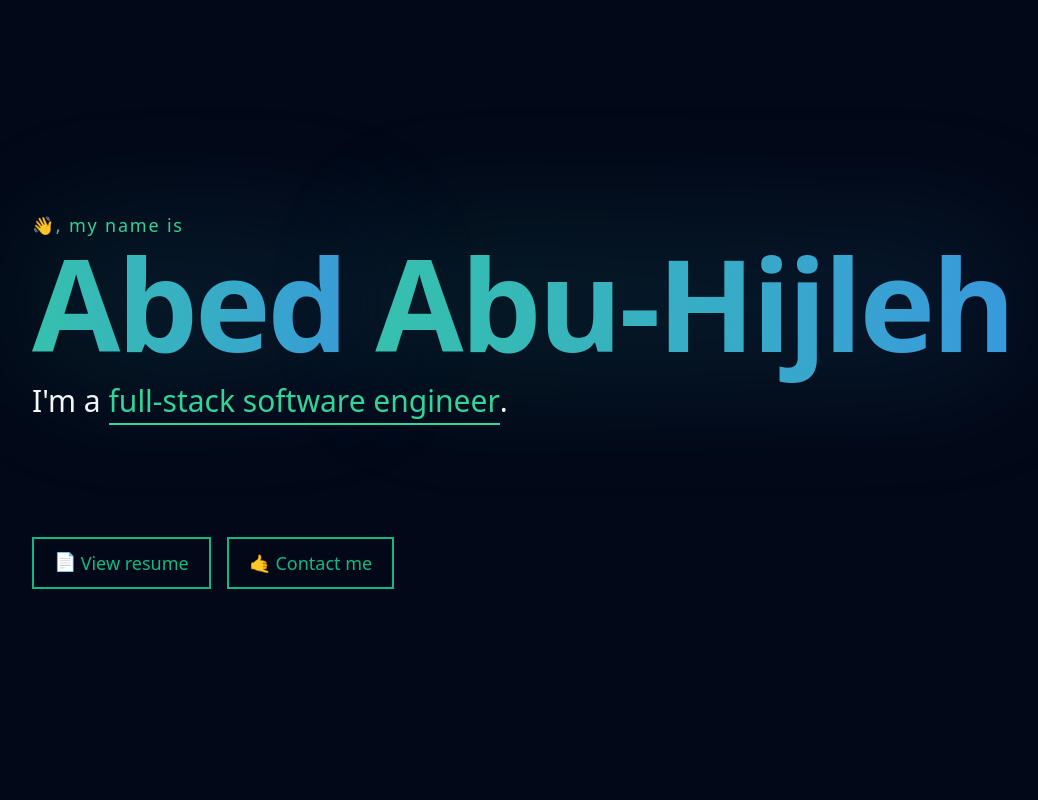
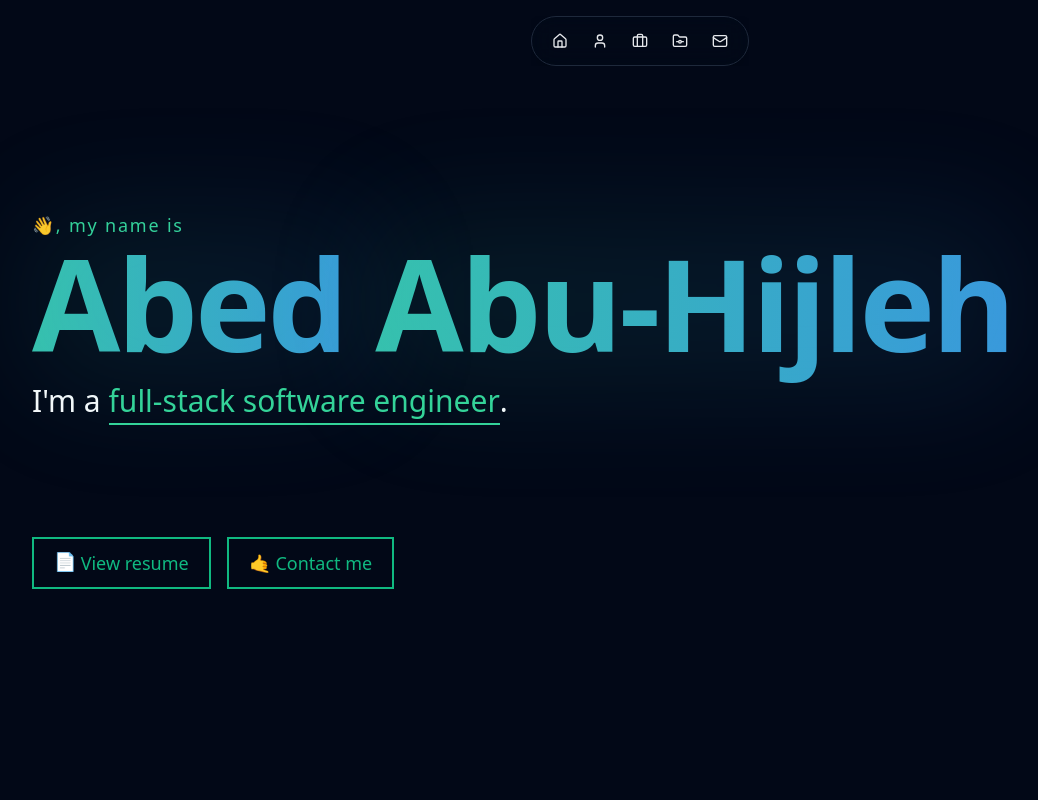
Before and after one commit to aabuhijleh/portfolio-v1, a Next.js app: page / in a window 1280 px wide. Shown: the top 800 px of the page, without its empty margins (0-1038 px from the left). Built offline with nearby package versions, Linux system fonts and the light colour scheme; some icons are missing.

Commit message:
feat: add header

```diff
--- a/app/page.tsx
+++ b/app/page.tsx
@@ -4,10 +4,11 @@ import { Contact } from "~/components/contact";
 import { Work } from "~/components/work";
 import { Projects } from "~/components/projects";
 import { Footer } from "~/components/footer";
-
+import { Header } from "~/components/header";
 export default function Home() {
   return (
     <main className="mx-auto max-w-screen-xl px-8">
+      <Header />
       <Hero />
       <About />
       <Work />
--- a/components/about.tsx
+++ b/components/about.tsx
@@ -49,7 +49,7 @@ export const About = () => {
         "Electron",
       ],
     },
-    quote: "Coding for food 🍕",
+    quote: "Coding for food",
 };`;
 
   const codeString = isMobile ? codeStringMobile : codeStringDesktop;
--- /dev/null
+++ b/components/header.tsx
@@ -0,0 +1,91 @@
+"use client";
+
+import { useEffect, useState } from "react";
+import { Home, User, Briefcase, FolderGit, Mail } from "lucide-react";
+
+export const Header = () => {
+  const [lastScrollY, setLastScrollY] = useState(0);
+  const [show, setShow] = useState(true);
+
+  useEffect(() => {
+    const controlNavbar = () => {
+      if (window.scrollY > lastScrollY && window.scrollY > 100) {
+        setShow(false);
+      } else {
+        setShow(true);
+      }
+      setLastScrollY(window.scrollY);
+    };
+
+    window.addEventListener("scroll", controlNavbar);
+    return () => window.removeEventListener("scroll", controlNavbar);
+  }, [lastScrollY]);
+
+  return (
+    <header
+      className={`fixed left-1/2 top-4 z-50 -translate-x-1/2 overflow-hidden transition-transform duration-300 ${
+        show ? "translate-y-0" : "-translate-y-[calc(100%+2rem)]"
+      }`}
+    >
+      <nav className="group relative rounded-full border bg-gray-900/10 px-3 py-2 shadow-lg drop-shadow-2xl backdrop-blur-md transition-all duration-500 ease-in-out hover:bg-gray-900/20">
+        <ul className="flex items-center justify-center gap-2 transition-all duration-500 group-hover:gap-6">
+          <li className="animate-fade-side" style={{ animationDelay: "0ms" }}>
+            <a
+              href="#home"
+              className="group/item flex h-8 w-8 flex-col items-center justify-center rounded-full transition-all duration-500 hover:bg-emerald-500/10 group-hover:h-16 group-hover:w-16"
+            >
+              <Home className="h-4 w-4 transform text-gray-200 transition-all duration-500 group-hover/item:scale-125 group-hover/item:text-emerald-400" />
+              <span className="absolute mt-1 scale-0 text-xs font-medium text-gray-200 opacity-0 transition-opacity duration-500 group-hover:relative group-hover:scale-100 group-hover/item:text-emerald-400 group-hover:opacity-100">
+                Home
+              </span>
+            </a>
+          </li>
+          <li className="animate-fade-side" style={{ animationDelay: "150ms" }}>
+            <a
+              href="#about"
+              className="group/item flex h-8 w-8 flex-col items-center justify-center rounded-full transition-all duration-500 hover:bg-emerald-500/10 group-hover:h-16 group-hover:w-16"
+            >
+              <User className="h-4 w-4 transform text-gray-200 transition-all duration-500 group-hover/item:scale-125 group-hover/item:text-emerald-400" />
+              <span className="absolute mt-1 scale-0 text-xs font-medium text-gray-200 opacity-0 transition-opacity duration-500 group-hover:relative group-hover:scale-100 group-hover/item:text-emerald-400 group-hover:opacity-100">
+                About
+              </span>
+            </a>
+          </li>
+          <li className="animate-fade-side" style={{ animationDelay: "300ms" }}>
+            <a
+              href="#work"
+              className="group/item flex h-8 w-8 flex-col items-center justify-center rounded-full transition-all duration-500 hover:bg-emerald-500/10 group-hover:h-16 group-hover:w-16"
+            >
+              <Briefcase className="h-4 w-4 transform text-gray-200 transition-all duration-500 group-hover/item:scale-125 group-hover/item:text-emerald-400" />
+              <span className="absolute mt-1 scale-0 text-xs font-medium text-gray-200 opacity-0 transition-opacity duration-500 group-hover:relative group-hover:scale-100 group-hover/item:text-emerald-400 group-hover:opacity-100">
+                Work
+              </span>
+            </a>
+          </li>
+          <li className="animate-fade-side" style={{ animationDelay: "450ms" }}>
+            <a
+              href="#projects"
+              className="group/item flex h-8 w-8 flex-col items-center justify-center rounded-full transition-all duration-500 hover:bg-emerald-500/10 group-hover:h-16 group-hover:w-16"
+            >
+              <FolderGit className="h-4 w-4 transform text-gray-200 transition-all duration-500 group-hover/item:scale-125 group-hover/item:text-emerald-400" />
+              <span className="absolute mt-1 scale-0 text-xs font-medium text-gray-200 opacity-0 transition-opacity duration-500 group-hover:relative group-hover:scale-100 group-hover/item:text-emerald-400 group-hover:opacity-100">
+                Projects
+              </span>
+            </a>
+          </li>
+          <li className="animate-fade-side" style={{ animationDelay: "600ms" }}>
+            <a
+              href="#contact"
+              className="group/item flex h-8 w-8 flex-col items-center justify-center rounded-full transition-all duration-500 hover:bg-emerald-500/10 group-hover:h-16 group-hover:w-16"
+            >
+              <Mail className="h-4 w-4 transform text-gray-200 transition-all duration-500 group-hover/item:scale-125 group-hover/item:text-emerald-400" />
+              <span className="absolute mt-1 scale-0 text-xs font-medium text-gray-200 opacity-0 transition-opacity duration-500 group-hover:relative group-hover:scale-100 group-hover/item:text-emerald-400 group-hover:opacity-100">
+                Contact
+              </span>
+            </a>
+          </li>
+        </ul>
+      </nav>
+    </header>
+  );
+};
--- a/components/hero.tsx
+++ b/components/hero.tsx
@@ -10,6 +10,7 @@ export const Hero = () => {
 
   return (
     <section
+      id="home"
       ref={targetRef}
       className={cn("flex min-h-svh w-full flex-col justify-center sm:px-0")}
     >
--- a/tailwind.config.ts
+++ b/tailwind.config.ts
@@ -63,7 +63,7 @@ export default {
         gradient: "gradient 6s linear infinite",
         wave: "wave 2.5s infinite",
         "fade-up": "fade-up 0.5s ease-out backwards",
-        "fade-up-more": "fade-up-more 0.5s ease-out backwards",
+        "fade-side": "fade-side 0.5s ease-out backwards",
       },
       keyframes: {
         gradient: {
@@ -90,14 +90,14 @@ export default {
             transform: "translateY(0)",
           },
         },
-        "fade-up-more": {
+        "fade-side": {
           "0%": {
             opacity: "0",
-            transform: "translateY(100%)",
+            transform: "translateX(100%)",
           },
           "100%": {
             opacity: "1",
-            transform: "translateY(-6rem)",
+            transform: "translateX(0)",
           },
         },
       },
```
